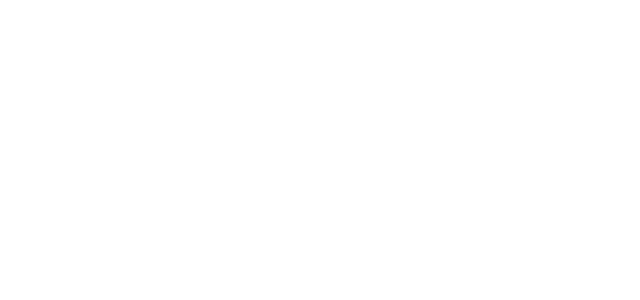
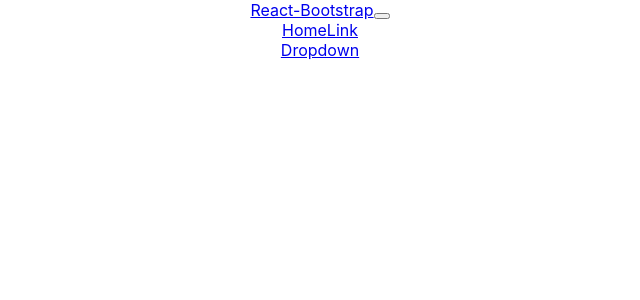
Before and after one commit to Houser97/portfolio-draft-1, a React (Create React App) app: page / in a window 1280 px wide. Shown: the top 300 px of the page, without its empty margins (320-960 px from the left). Built offline with nearby package versions, Linux system fonts and the light colour scheme.

Commit message:
Move components folder into src folder

```diff
--- a/src/App.js
+++ b/src/App.js
@@ -1,11 +1,11 @@
 import logo from './logo.svg';
 import './App.css';
-import navBar from '../components/navbar';
+import NavBar from './components/navbar';
 
 function App() {
   return (
     <div className="App">
-      <navBar></navBar>
+      <NavBar />
     </div>
   );
 }
```
Also changed, not shown: src/components/navbar.js (renamed from components/navbar.js).
